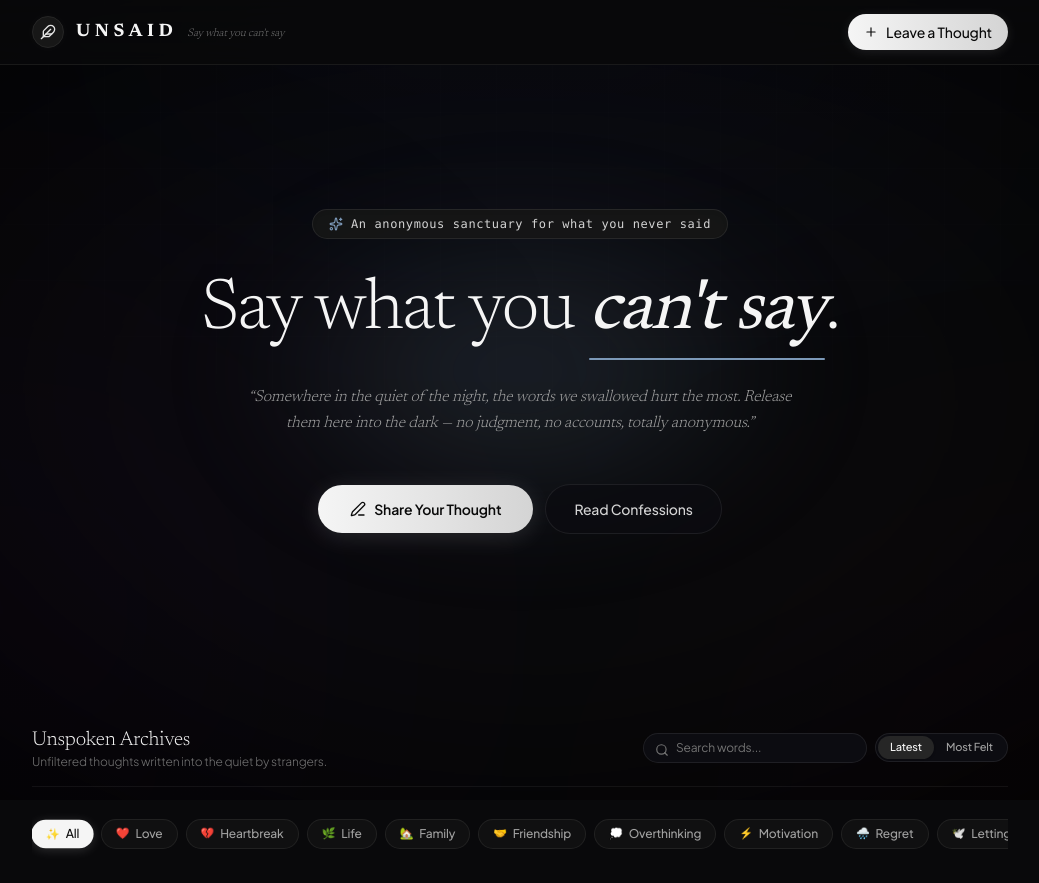
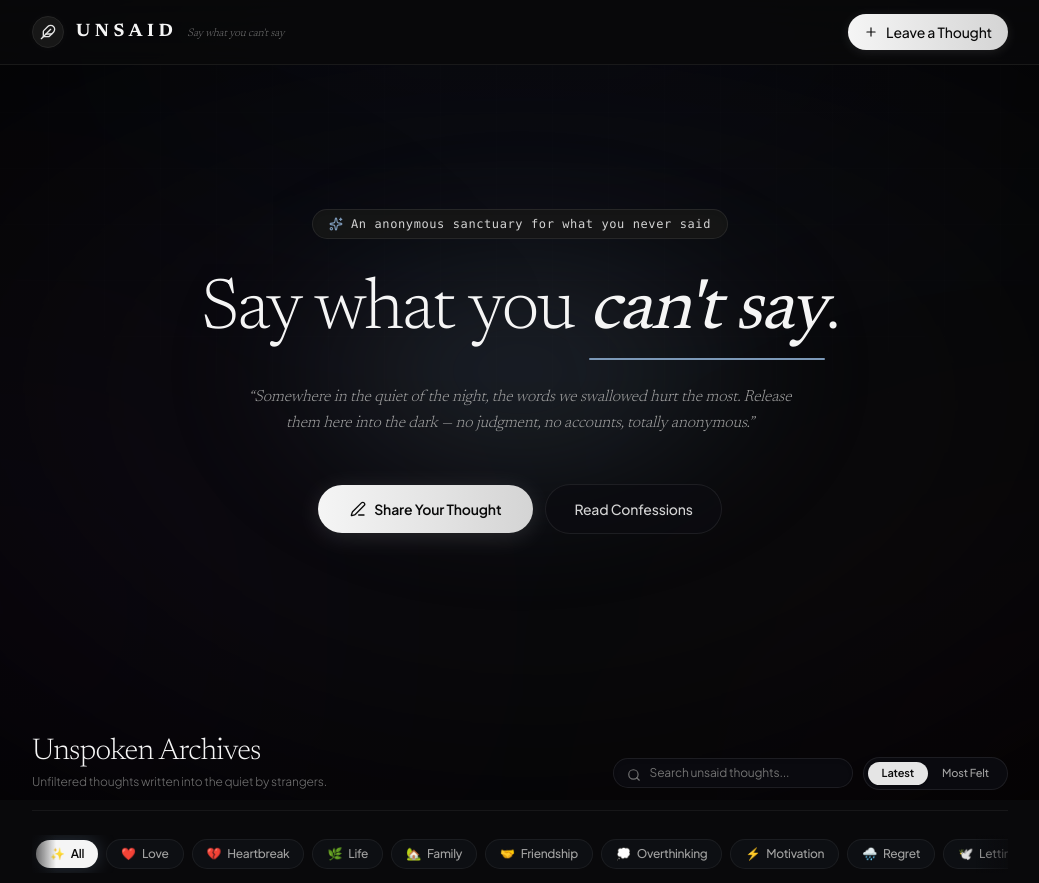
Before and after one commit to Immonkei/UNSAID, a Next.js app in the folder frontend/: page / in a window 1280 px wide. Shown: the top 883 px of the page, without its empty margins (120-1159 px from the left). Built offline with nearby package versions, Linux system fonts and the light colour scheme; no server answers.

Commit message:
feat(ui): improve category filter bar and archive controls with edge masks and subtle glow

```diff
--- a/frontend/app/page.tsx
+++ b/frontend/app/page.tsx
@@ -147,10 +147,10 @@ export default function HomePage() {
       )}
 
       {/* Feed Section */}
-      <section id="thoughts" className="space-y-6 pt-4">
-        <div className="flex flex-col md:flex-row md:items-center justify-between gap-4 border-b border-white/[0.06] pb-4">
-          <div>
-            <h2 className="text-xl font-serif font-light text-neutral-100">
+      <section id="thoughts" className="space-y-6 pt-6">
+        <div className="flex flex-col sm:flex-row sm:items-end justify-between gap-4 border-b border-white/[0.06] pb-5">
+          <div className="space-y-1">
+            <h2 className="text-2xl sm:text-3xl font-serif font-light text-neutral-100 tracking-tight">
               Unspoken Archives
             </h2>
             <p className="text-xs text-neutral-500 font-light">
@@ -158,26 +158,26 @@ export default function HomePage() {
             </p>
           </div>
 
-          <div className="flex items-center gap-2">
+          <div className="flex items-center gap-2.5">
             {/* Search Input */}
-            <div className="relative flex-1 sm:w-56">
-              <Search className="w-3.5 h-3.5 text-neutral-500 absolute left-3 top-2.5" />
+            <div className="relative flex-1 sm:w-60">
+              <Search className="w-3.5 h-3.5 text-neutral-500 absolute left-3.5 top-2.5" />
               <input
                 type="text"
                 value={searchQuery}
                 onChange={(e) => setSearchQuery(e.target.value)}
-                placeholder="Search words..."
-                className="w-full bg-[#0c0c11] border border-white/[0.08] rounded-full pl-8 pr-3 py-1.5 text-xs text-neutral-200 placeholder-neutral-500 focus:outline-none focus:border-neutral-600 transition-colors"
+                placeholder="Search unsaid thoughts..."
+                className="w-full bg-[#0c0c11]/90 border border-white/[0.08] hover:border-white/[0.14] rounded-full pl-9 pr-3.5 py-1.5 text-xs text-neutral-200 placeholder-neutral-500 focus:outline-none focus:border-[#7C99B8]/70 focus:ring-1 focus:ring-[#7C99B8]/30 transition-all shadow-inner"
               />
             </div>
 
             {/* Sort Toggle */}
-            <div className="flex items-center bg-[#0c0c11] p-0.5 rounded-full border border-white/[0.08] text-xs">
+            <div className="flex items-center bg-[#0c0c11]/90 p-1 rounded-full border border-white/[0.08] text-xs">
               <button
                 onClick={() => setSortBy('latest')}
-                className={`px-3 py-1 rounded-full text-[11px] font-medium transition-all cursor-pointer ${
+                className={`px-3.5 py-1 rounded-full text-[11px] font-medium transition-all cursor-pointer ${
                   sortBy === 'latest'
-                    ? 'bg-neutral-800 text-neutral-100 shadow-sm'
+                    ? 'bg-neutral-200 text-neutral-950 font-semibold shadow-sm'
                     : 'text-neutral-400 hover:text-neutral-200'
                 }`}
               >
@@ -185,9 +185,9 @@ export default function HomePage() {
               </button>
               <button
                 onClick={() => setSortBy('popular')}
-                className={`px-3 py-1 rounded-full text-[11px] font-medium transition-all cursor-pointer ${
+                className={`px-3.5 py-1 rounded-full text-[11px] font-medium transition-all cursor-pointer ${
                   sortBy === 'popular'
-                    ? 'bg-neutral-800 text-neutral-100 shadow-sm'
+                    ? 'bg-neutral-200 text-neutral-950 font-semibold shadow-sm'
                     : 'text-neutral-400 hover:text-neutral-200'
                 }`}
               >
--- a/frontend/components/CategoryFilter.tsx
+++ b/frontend/components/CategoryFilter.tsx
@@ -24,26 +24,34 @@ export default function CategoryFilter({
   onSelectCategory,
 }: CategoryFilterProps) {
   return (
-    <div className="w-full overflow-x-auto no-scrollbar py-2">
-      <div className="flex items-center space-x-2 min-w-max pb-1">
+    <div className="relative w-full group/filter">
+      {/* Subtle fade masks on left and right edges for clean scrolling appearance */}
+      <div className="pointer-events-none absolute left-0 top-0 bottom-0 w-6 bg-gradient-to-r from-[#09090b] to-transparent z-10 opacity-70" />
+      <div className="pointer-events-none absolute right-0 top-0 bottom-0 w-8 bg-gradient-to-l from-[#09090b] to-transparent z-10 opacity-70" />
+
+      <div className="w-full overflow-x-auto no-scrollbar py-1">
+        <div className="flex items-center space-x-2 min-w-max px-1">
           {CATEGORIES.map((cat) => {
             const isSelected = selectedCategory === cat.name;
             return (
               <button
                 key={cat.name}
                 onClick={() => onSelectCategory(cat.name)}
-              className={`flex items-center space-x-1.5 px-3.5 py-1.5 rounded-full text-xs font-medium transition-all duration-200 cursor-pointer ${
+                className={`group relative flex items-center space-x-1.5 px-3.5 py-1.5 rounded-full text-xs font-medium transition-all duration-300 cursor-pointer select-none ${
                   isSelected
-                  ? 'bg-neutral-100 text-neutral-950 shadow-[0_2px_10px_rgba(255,255,255,0.15)] scale-[1.02]'
-                  : 'bg-neutral-900/60 text-neutral-400 hover:text-neutral-200 hover:bg-neutral-800/80 border border-neutral-800/80'
+                    ? 'bg-neutral-100 text-neutral-950 shadow-[0_0_20px_rgba(124,153,184,0.3)] font-semibold'
+                    : 'bg-[#0f1115]/90 text-neutral-400 hover:text-neutral-200 hover:bg-[#15181e] border border-white/[0.06] hover:border-white/[0.14]'
                 }`}
               >
-              <span className="text-[11px]">{cat.emoji}</span>
-              <span>{cat.name}</span>
+                <span className="text-xs transition-transform duration-200 group-hover:scale-110">
+                  {cat.emoji}
+                </span>
+                <span className="tracking-tight">{cat.name}</span>
               </button>
             );
           })}
         </div>
       </div>
+    </div>
   );
 }
```
Lines whose indentation alone changed are shown as unchanged.
